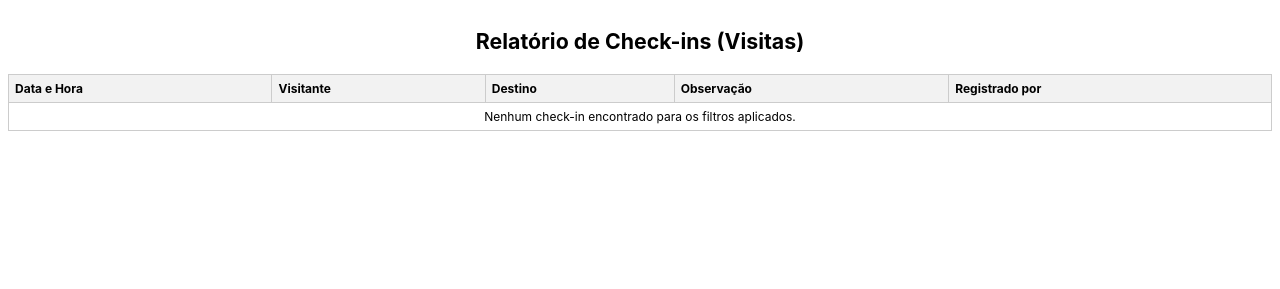
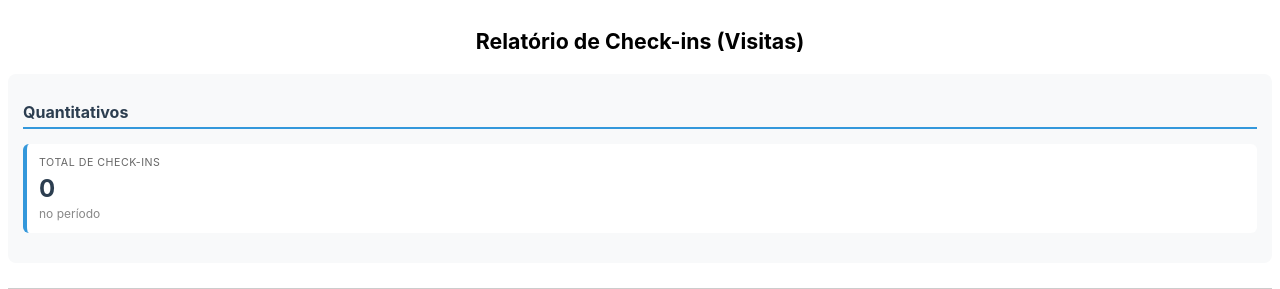
Before and after one commit to NilsonPMMC/siga-backend, a Django app: template atendimentos/templates/relatorios/relatorio_checkins.html in a window 1280 px wide. Shown: the top 289 px of the page. Run offline with Django 5.2, Linux system fonts and the light colour scheme; the template is opened without the code that fills it, so the values that code supplies are empty; parts of the project's set-up code (start-up, migrations or seed data) failed here and were passed over.

Commit message:
feat: Adicionar quantitativos no relatÃ³rio de checkins
- Adicionar seÃ§Ã£o de quantitativos no topo do relatÃ³rio PDF
- Mostrar munÃ­cipe mais presente (sÃ³ se tiver registro)
- Mostrar quantidade de checkins por conta/gabinete
- Mostrar top 5 dias com mais volumes
- Aplicar filtro de conta no queryset quando fornecido

Co-authored-by: Cursor <cursoragent@cursor.com>

```diff
--- a/atendimentos/templates/relatorios/relatorio_checkins.html
+++ b/atendimentos/templates/relatorios/relatorio_checkins.html
@@ -26,6 +26,76 @@
         th { background-color: #f2f2f2; }
         .footer { position: absolute; bottom: 0; margin-top: 20px; }
         .footer-logo { height: 20px; }
+        .quantitativos {
+            margin-bottom: 25px;
+            padding: 15px;
+            background-color: #f8f9fa;
+            border-radius: 8px;
+        }
+        .quantitativos h2 {
+            font-size: 12pt;
+            margin-bottom: 15px;
+            color: #2c3e50;
+            border-bottom: 2px solid #3498db;
+            padding-bottom: 5px;
+        }
+        .quantitativos-grid {
+            display: flex;
+            flex-wrap: wrap;
+            gap: 20px;
+            margin-bottom: 15px;
+        }
+        .quantitativo-item {
+            flex: 1;
+            min-width: 200px;
+            padding: 12px;
+            background-color: white;
+            border-radius: 6px;
+            border-left: 4px solid #3498db;
+        }
+        .quantitativo-label {
+            font-size: 8pt;
+            color: #666;
+            text-transform: uppercase;
+            letter-spacing: 0.5px;
+            margin-bottom: 5px;
+        }
+        .quantitativo-value {
+            font-size: 18pt;
+            font-weight: bold;
+            color: #2c3e50;
+        }
+        .quantitativo-subvalue {
+            font-size: 9pt;
+            color: #888;
+            margin-top: 3px;
+        }
+        .checkins-por-conta-list {
+            margin-top: 10px;
+        }
+        .checkins-por-conta-item {
+            display: flex;
+            justify-content: space-between;
+            padding: 5px 0;
+            border-bottom: 1px dashed #ddd;
+            font-size: 9pt;
+        }
+        .checkins-por-conta-item:last-child {
+            border-bottom: none;
+        }
+        .dias-volumes-list {
+            margin-top: 10px;
+        }
+        .dias-volumes-item {
+            display: flex;
+            justify-content: space-between;
+            padding: 5px 0;
+            border-bottom: 1px dashed #ddd;
+            font-size: 9pt;
+        }
+        .dias-volumes-item:last-child {
+            border-bottom: none;
+        }
     </style>
 </head>
 <body>
@@ -43,6 +113,53 @@
     </div>
 
     <h1>Relatório de Check-ins (Visitas)</h1>
+
+    <div class="quantitativos">
+        <h2>Quantitativos</h2>
+        <div class="quantitativos-grid">
+            {% if municipe_mais_presente %}
+            <div class="quantitativo-item">
+                <div class="quantitativo-label">Munícipe Mais Presente</div>
+                <div class="quantitativo-value">{{ municipe_mais_presente.nome|truncatewords:4 }}</div>
+                <div class="quantitativo-subvalue">{{ municipe_mais_presente.total }} visita{{ municipe_mais_presente.total|pluralize }}</div>
+            </div>
+            {% endif %}
+
+            <div class="quantitativo-item">
+                <div class="quantitativo-label">Total de Check-ins</div>
+                <div class="quantitativo-value">{{ visitas|length }}</div>
+                <div class="quantitativo-subvalue">no período</div>
+            </div>
+        </div>
+
+        {% if checkins_por_conta %}
+        <div style="margin-top: 15px;">
+            <div class="quantitativo-label" style="margin-bottom: 8px;">Check-ins por Gabinete:</div>
+            <div class="checkins-por-conta-list">
+                {% for item in checkins_por_conta %}
+                <div class="checkins-por-conta-item">
+                    <span><strong>{{ item.conta_destino__nome }}</strong></span>
+                    <span>{{ item.total }} visita{{ item.total|pluralize }}</span>
+                </div>
+                {% endfor %}
+            </div>
+        </div>
+        {% endif %}
+
+        {% if dias_com_mais_volumes %}
+        <div style="margin-top: 15px;">
+            <div class="quantitativo-label" style="margin-bottom: 8px;">Dias com Mais Volumes:</div>
+            <div class="dias-volumes-list">
+                {% for item in dias_com_mais_volumes %}
+                <div class="dias-volumes-item">
+                    <span><strong>{{ item.dia|date:"d/m/Y" }}</strong></span>
+                    <span>{{ item.total }} visita{{ item.total|pluralize }}</span>
+                </div>
+                {% endfor %}
+            </div>
+        </div>
+        {% endif %}
+    </div>
 
     <table>
         <thead>
```
Also changed, not shown: atendimentos/views.py (+36 -0 lines).
